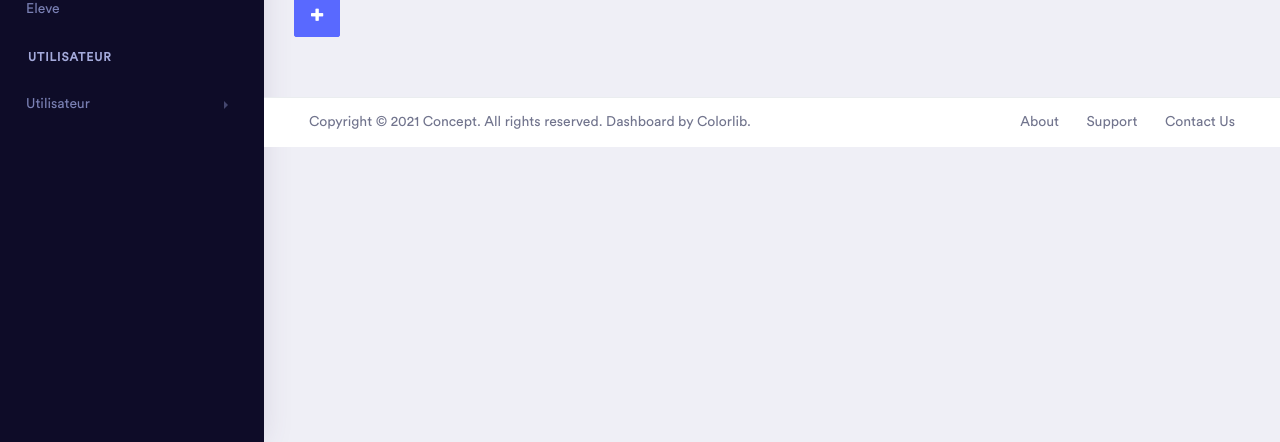
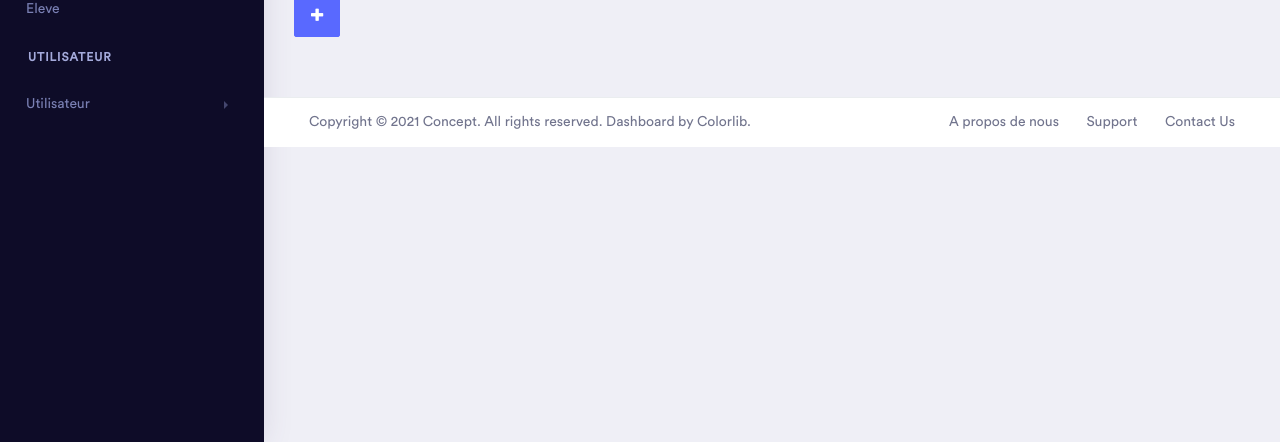
Before and after one commit to armellenatacha/armelle, a Django app: page /listClasse in a window 1280 px wide. Shown: the part 417-859 px from the top of the page. Run offline with Django 3.2, Linux system fonts and the light colour scheme; a user stored in the database is signed in; data that the repository does not hold is empty; some libraries are stand-ins or nearby versions; some web fonts are replaced.

Commit message:
modification about en a propos de nous

```diff
--- a/templates/layouts/_footer.html
+++ b/templates/layouts/_footer.html
@@ -10,7 +10,7 @@
             </div>
             <div class="col-xl-6 col-lg-6 col-md-6 col-sm-12 col-12">
                 <div class="text-md-right footer-links d-none d-sm-block">
-                    <a href="javascript: void(0);">About</a>
+                    <a href="javascript: void(0);">A propos de nous</a>
                     <a href="javascript: void(0);">Support</a>
                     <a href="javascript: void(0);">Contact Us</a>
                 </div>
```
